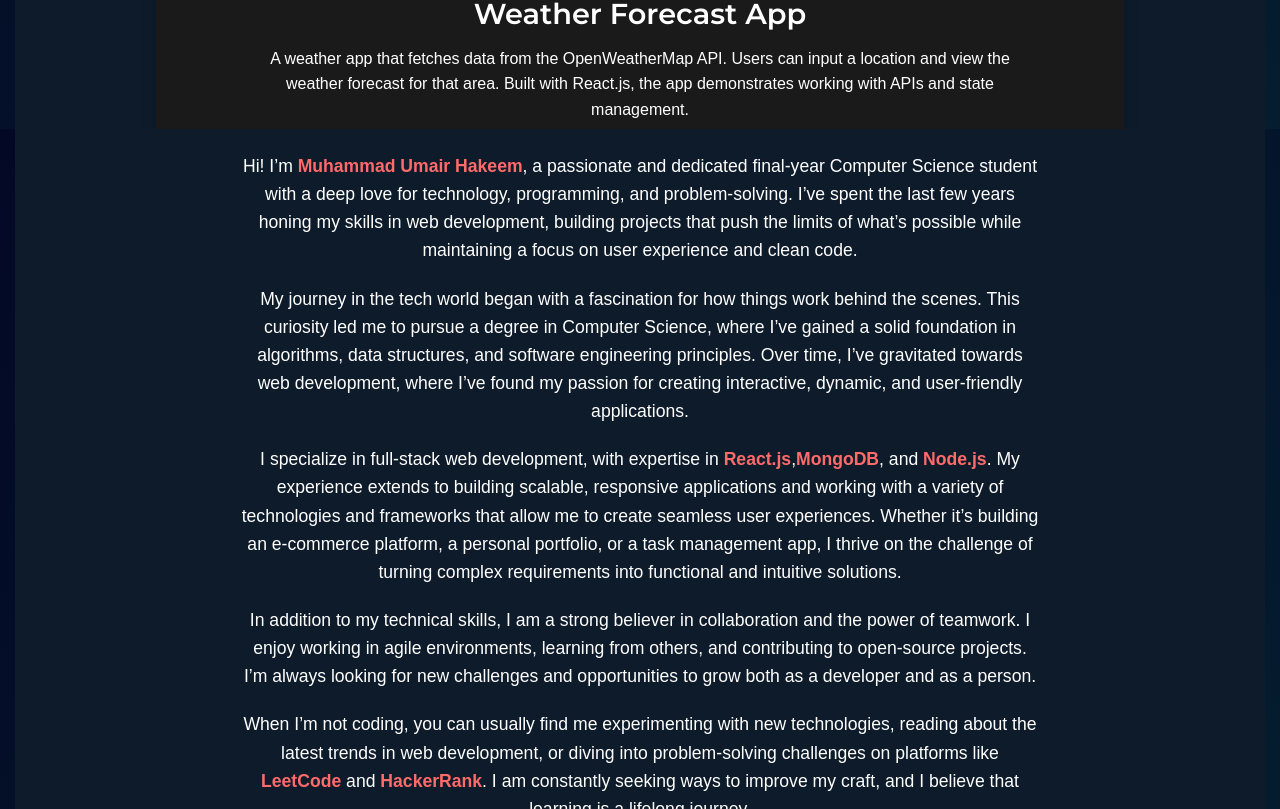
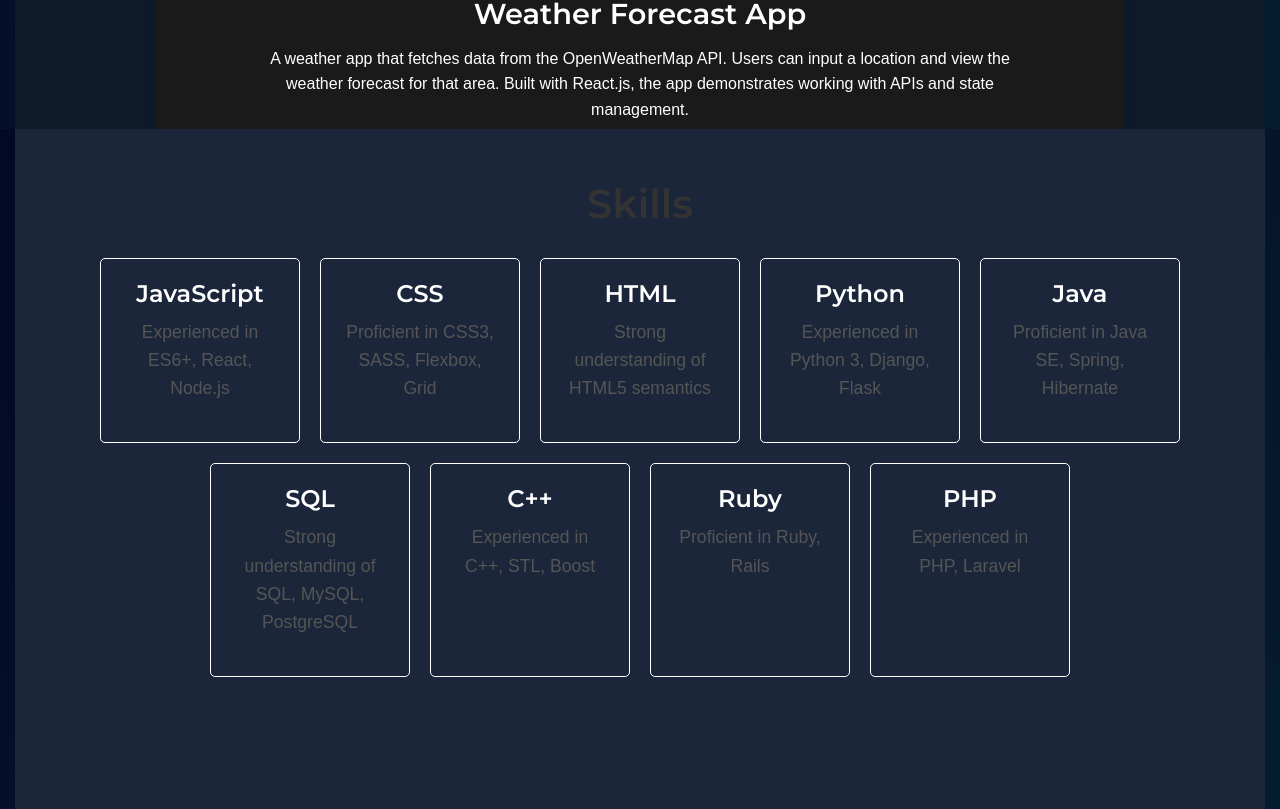
Before and after one commit to Umairism/Portfolio, a React (Create React App) app: page / in a window 1280 px wide. Shown: the part 1471-2280 px from the top of the page. Built offline with nearby package versions, Linux system fonts and the light colour scheme.

Commit message:
provision2

```diff
--- a/src/App.js
+++ b/src/App.js
@@ -4,6 +4,7 @@ import Home from "./components/Home";
 import Projects from "./components/Projects";
 import About from "./components/About";
 import Contact from "./components/Contact";
+import Skills from "./components/Skills";
 
 const App = () => {
   return (
@@ -11,6 +12,7 @@ const App = () => {
       <Navbar />
       <Home />
       <Projects />
+      <Skills />
       <About />
       <Contact />
     </div>
--- a/src/components/Navbar.js
+++ b/src/components/Navbar.js
@@ -1,5 +1,4 @@
 import React from "react";
-// import ThemeToggle from "./ThemeToggle";
 
 const Navbar = () => {
   return (
@@ -10,6 +9,9 @@ const Navbar = () => {
         </li>
         <li style={{ margin: '0 30px' }}>
           <a href="#projects" className="navbar-link" style={{ color: '#ffffff', textDecoration: 'none', fontSize: '1.2rem', fontWeight: 600, letterSpacing: '1px', position: 'relative', padding: '12px 20px', borderRadius: '5px', transition: 'all 0.4s ease-in-out', textTransform: 'uppercase', cursor: 'pointer', boxShadow: '0 0 5px rgba(255, 107, 107, 0.6)', overflow: 'hidden' }}>Projects</a>
+        </li>
+        <li style={{ margin: '0 30px' }}>
+          <a href="#skills" className="navbar-link" style={{ color: '#ffffff', textDecoration: 'none', fontSize: '1.2rem', fontWeight: 600, letterSpacing: '1px', position: 'relative', padding: '12px 20px', borderRadius: '5px', transition: 'all 0.4s ease-in-out', textTransform: 'uppercase', cursor: 'pointer', boxShadow: '0 0 5px rgba(255, 107, 107, 0.6)', overflow: 'hidden' }}>Skills</a>
         </li>
         <li style={{ margin: '0 30px' }}>
           <a href="#about" className="navbar-link" style={{ color: '#ffffff', textDecoration: 'none', fontSize: '1.2rem', fontWeight: 600, letterSpacing: '1px', position: 'relative', padding: '12px 20px', borderRadius: '5px', transition: 'all 0.4s ease-in-out', textTransform: 'uppercase', cursor: 'pointer', boxShadow: '0 0 5px rgba(255, 107, 107, 0.6)', overflow: 'hidden' }}>About</a>
--- /dev/null
+++ b/src/components/Skills.js
@@ -0,0 +1,50 @@
+import React from "react";
+
+const Skills = () => {
+  return (
+    <section id="skills" style={{ padding: '50px 0', textAlign: 'center', backgroundColor: '#1b263b', color: '#ffffff' }}>
+      <h2 style={{ fontSize: '2.5rem', marginBottom: '20px' }}>Skills</h2>
+      <div style={{ display: 'flex', justifyContent: 'center', flexWrap: 'wrap' }}>
+        <div style={{ margin: '10px', padding: '20px', border: '1px solid #ffffff', borderRadius: '5px', width: '200px' }}>
+          <h3 style={{ fontSize: '1.5rem', marginBottom: '10px' }}>JavaScript</h3>
+          <p>Experienced in ES6+, React, Node.js</p>
+        </div>
+        <div style={{ margin: '10px', padding: '20px', border: '1px solid #ffffff', borderRadius: '5px', width: '200px' }}>
+          <h3 style={{ fontSize: '1.5rem', marginBottom: '10px' }}>CSS</h3>
+          <p>Proficient in CSS3, SASS, Flexbox, Grid</p>
+        </div>
+        <div style={{ margin: '10px', padding: '20px', border: '1px solid #ffffff', borderRadius: '5px', width: '200px' }}>
+          <h3 style={{ fontSize: '1.5rem', marginBottom: '10px' }}>HTML</h3>
+          <p>Strong understanding of HTML5 semantics</p>
+        </div>
+        <div style={{ margin: '10px', padding: '20px', border: '1px solid #ffffff', borderRadius: '5px', width: '200px' }}>
+          <h3 style={{ fontSize: '1.5rem', marginBottom: '10px' }}>Python</h3>
+          <p>Experienced in Python 3, Django, Flask</p>
+        </div>
+        <div style={{ margin: '10px', padding: '20px', border: '1px solid #ffffff', borderRadius: '5px', width: '200px' }}>
+          <h3 style={{ fontSize: '1.5rem', marginBottom: '10px' }}>Java</h3>
+          <p>Proficient in Java SE, Spring, Hibernate</p>
+        </div>
+        <div style={{ margin: '10px', padding: '20px', border: '1px solid #ffffff', borderRadius: '5px', width: '200px' }}>
+          <h3 style={{ fontSize: '1.5rem', marginBottom: '10px' }}>SQL</h3>
+          <p>Strong understanding of SQL, MySQL, PostgreSQL</p>
+        </div>
+        <div style={{ margin: '10px', padding: '20px', border: '1px solid #ffffff', borderRadius: '5px', width: '200px' }}>
+          <h3 style={{ fontSize: '1.5rem', marginBottom: '10px' }}>C++</h3>
+          <p>Experienced in C++, STL, Boost</p>
+        </div>
+        <div style={{ margin: '10px', padding: '20px', border: '1px solid #ffffff', borderRadius: '5px', width: '200px' }}>
+          <h3 style={{ fontSize: '1.5rem', marginBottom: '10px' }}>Ruby</h3>
+          <p>Proficient in Ruby, Rails</p>
+        </div>
+        <div style={{ margin: '10px', padding: '20px', border: '1px solid #ffffff', borderRadius: '5px', width: '200px' }}>
+          <h3 style={{ fontSize: '1.5rem', marginBottom: '10px' }}>PHP</h3>
+          <p>Experienced in PHP, Laravel</p>
+        </div>
+        {/* Add more skills as needed */}
+      </div>
+    </section>
+  );
+};
+
+export default Skills;
```
